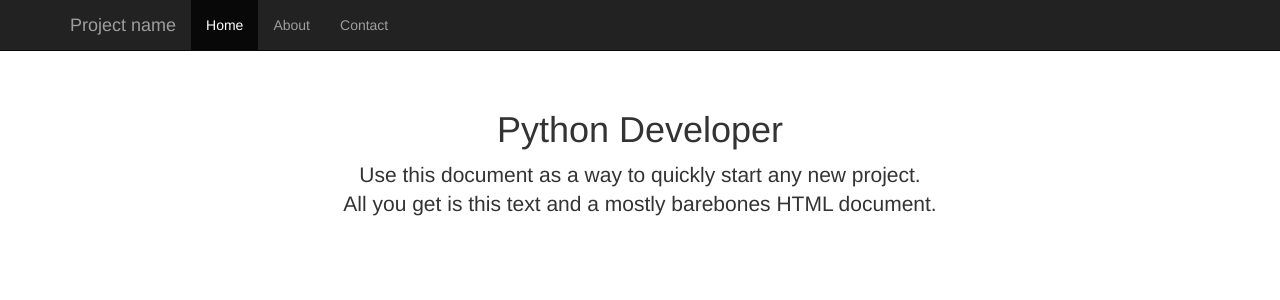
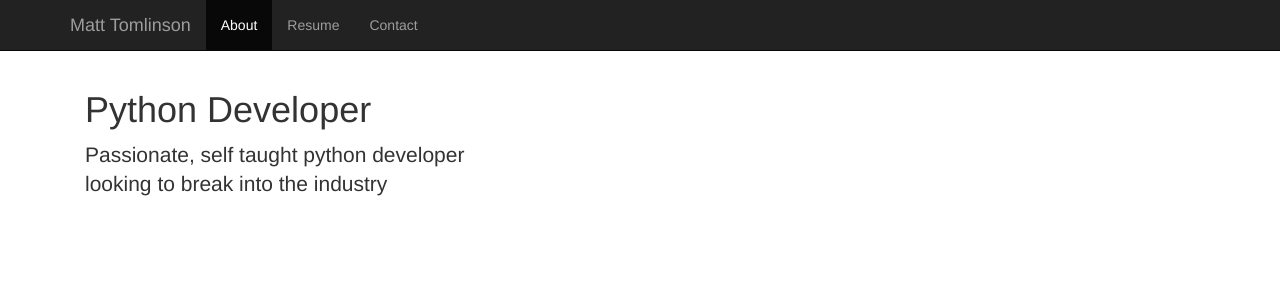
Before and after one commit to mbtomlinson/personal-resume, a Django app: page / in a window 1280 px wide. Shown: the top 300 px of the page. Run offline with Django 3.2, Linux system fonts and the light colour scheme; some libraries are stand-ins or nearby versions.

Commit message:
templating

```diff
--- a/personal/templates/index.html
+++ b/personal/templates/index.html
@@ -30,12 +30,12 @@
             <span class="icon-bar"></span>
             <span class="icon-bar"></span>
           </button>
-          <a class="navbar-brand" href="#">Project name</a>
+          <a class="navbar-brand" href="#">Matt Tomlinson</a>
         </div>
         <div id="navbar" class="collapse navbar-collapse">
           <ul class="nav navbar-nav">
-            <li class="active"><a href="#">Home</a></li>
-            <li><a href="#about">About</a></li>
+            <li class="active"><a href="#">About</a></li>
+            <li><a href="#about">Resume</a></li>
             <li><a href="#contact">Contact</a></li>
           </ul>
         </div><!--/.nav-collapse -->
@@ -44,9 +44,11 @@
 
     <div class="container">
 
-      <div class="starter-template">
+      <div class="container">
+      	<br>
         <h1>Python Developer</h1>
-        <p class="lead">Use this document as a way to quickly start any new project.<br> All you get is this text and a mostly barebones HTML document.</p>
+        <p class="lead">Passionate, self taught python developer<br>
+        looking to break into the industry</p>
       </div>
 
     </div><!-- /.container -->
```
Also changed, not shown: 1 other file.
